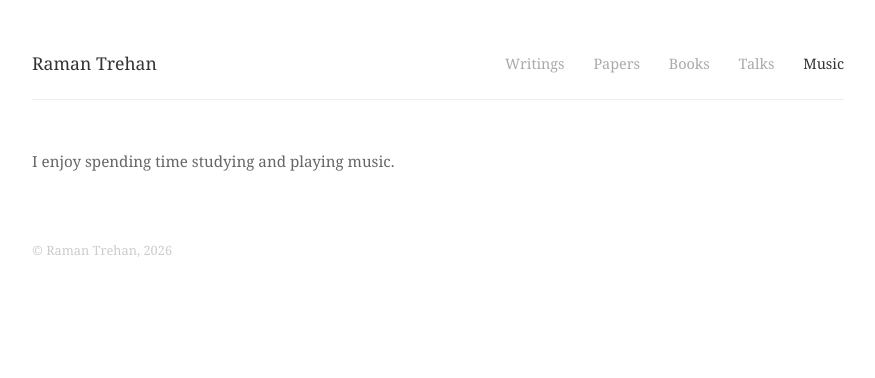
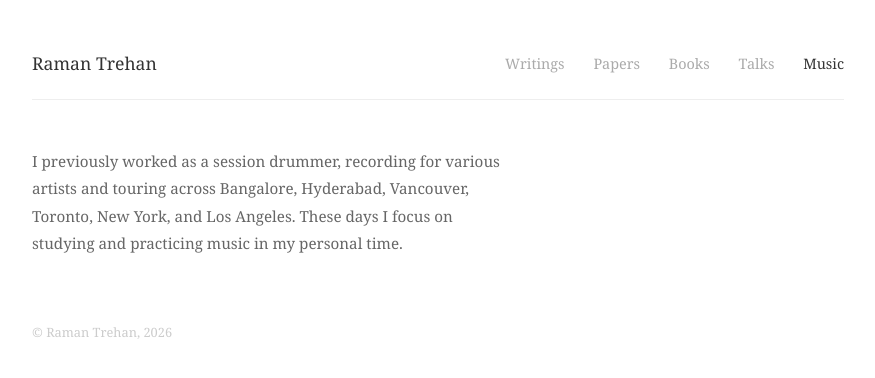
Before and after one commit to ramandeeptrehan/ramandeeptrehan.github.io, a Jekyll site: the page built from music/index.html, in a window 1280 px wide. Shown: the top 378 px of the page, without its empty margins (202-1077 px from the left). Built offline with Jekyll 4.4.1, drawn with Linux system fonts in a browser that asks for light colours.

Commit message:
Add session drummer history to Music page

```diff
--- a/music/index.html
+++ b/music/index.html
@@ -3,4 +3,4 @@ layout: default
 title: Music
 ---
 
-<p class="bio">I enjoy spending time studying and playing music.</p>
+<p class="bio">I previously worked as a session drummer, recording for various artists and touring across Bangalore, Hyderabad, Vancouver, Toronto, New York, and Los Angeles. These days I focus on studying and practicing music in my personal time.</p>
```
